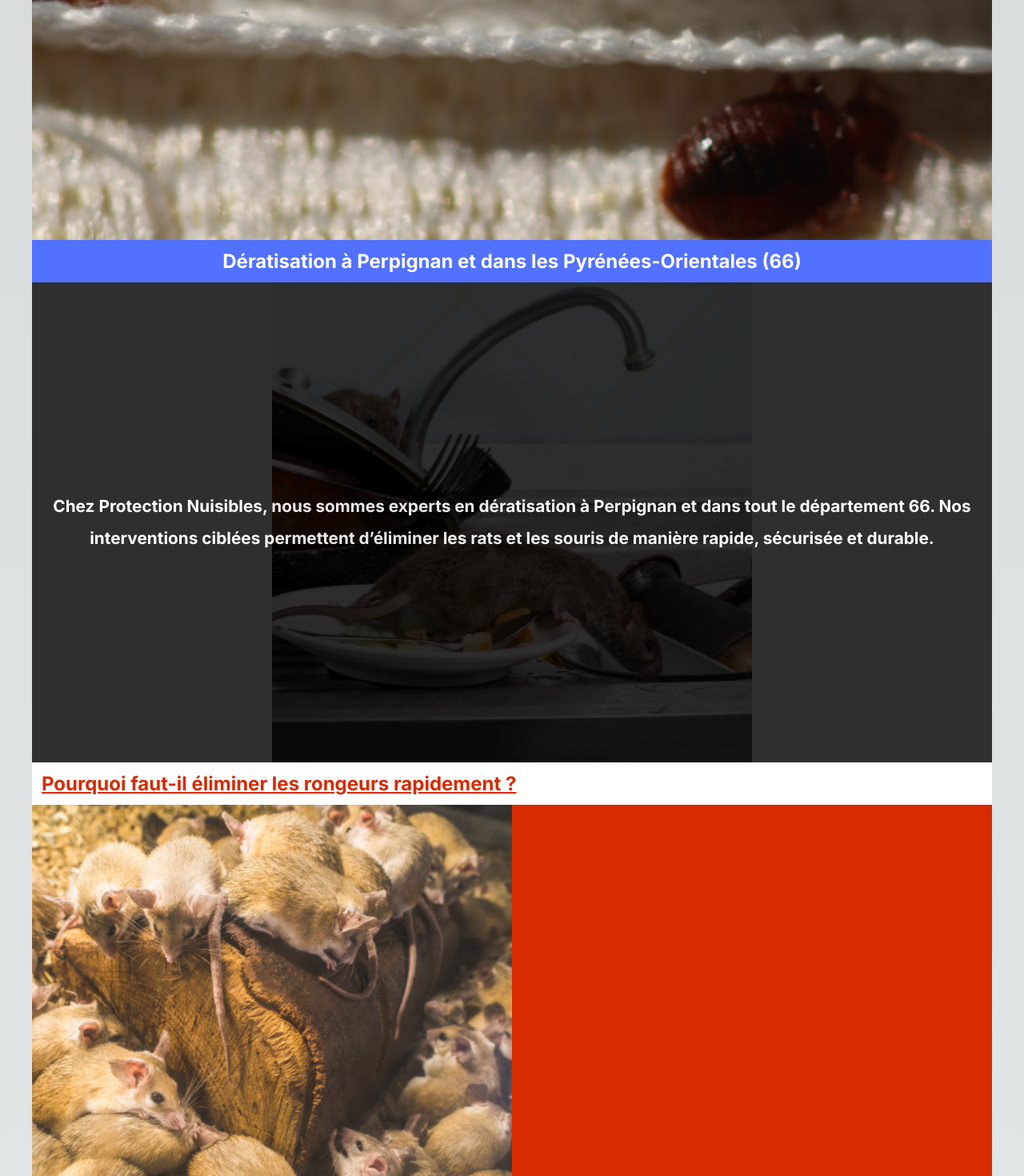
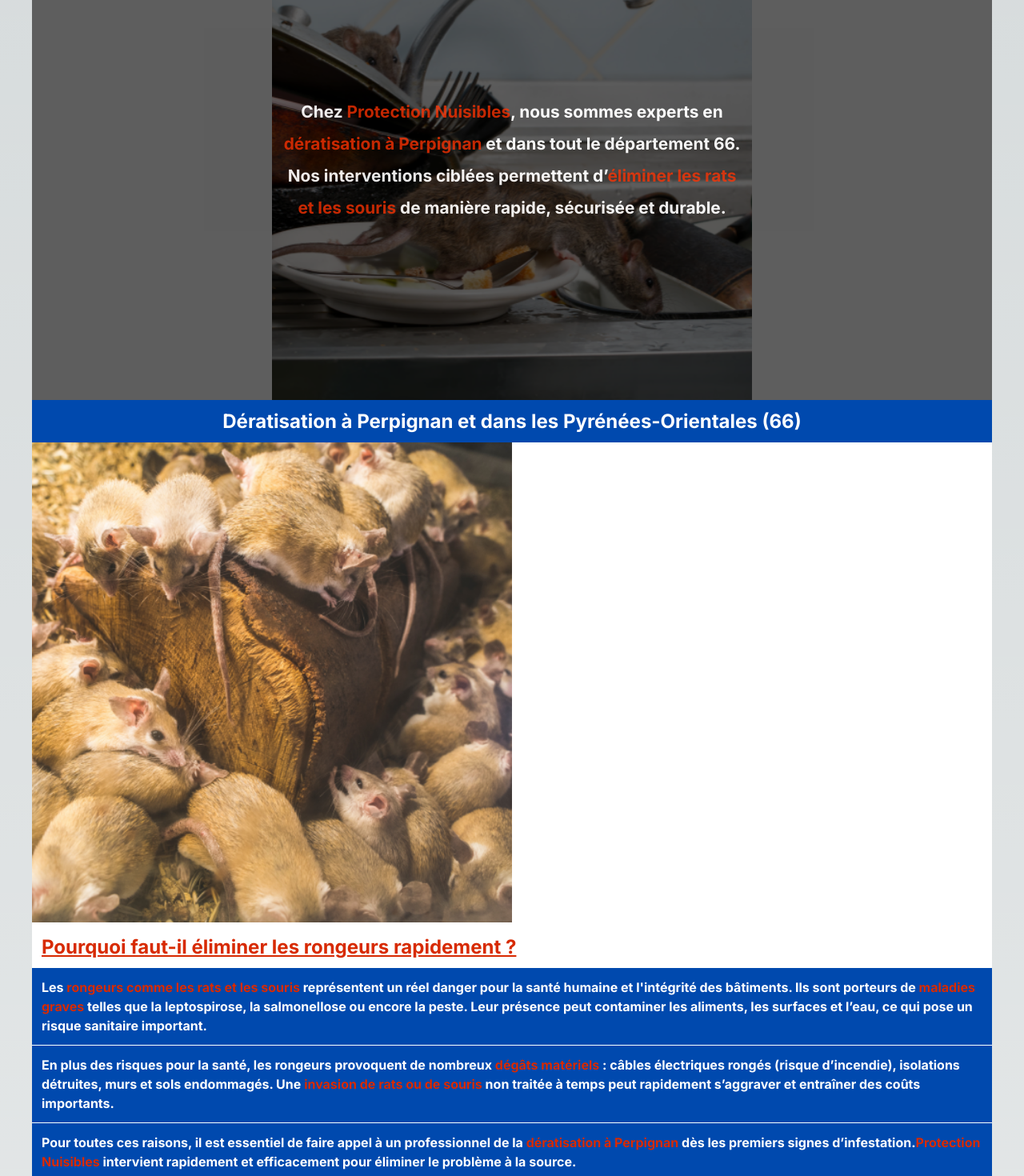
Before and after one commit to AdrienW86/protection-nuisibles, a Next.js app: page /deratisation in a window 1280 px wide. Shown: the part 220-1690 px from the top of the page at 80% size. Built offline with nearby package versions, Linux system fonts and the light colour scheme.

Commit message:
mise en ligne

```diff
--- a/app/deratisation/page.js
+++ b/app/deratisation/page.js
@@ -24,7 +24,7 @@ export default function page() {
     <>
       <Header />
       <main>
-        <SimpleBanner />
+
         <DeratisationMenu />
       </main>
       <Footer />
--- a/components/DeratisationMenu/Menu.js
+++ b/components/DeratisationMenu/Menu.js
@@ -5,10 +5,6 @@ import styles from './menu.module.css'
 export default function Menu() {
   return (
     <section className={styles.container} aria-label="Dératisation à Perpignan et dans les Pyrénées-Orientales">
-      <h1 className={styles.title}>
-        Dératisation à Perpignan et dans les Pyrénées-Orientales (66)
-      </h1>
-
       <section className={styles.presentation}>
         <Image
           src="/image13.png"
@@ -18,21 +14,17 @@ export default function Menu() {
           sizes="(max-width: 600px) 100vw, 600px"
           className={styles.image}
         />
-
         <div className={styles.description}>
           <p className={styles.pDescription}>
-            Chez <strong>Protection Nuisibles</strong>, nous sommes experts en <strong>dératisation à Perpignan</strong> et dans tout le département 66.
-            Nos interventions ciblées permettent d’<strong>éliminer les rats et les souris</strong> de manière rapide, sécurisée et durable.
+            Chez <strong className={styles.strong}>Protection Nuisibles</strong>, nous sommes experts en <strong className={styles.strong}>dératisation à Perpignan</strong> et dans tout le département 66.
+            Nos interventions ciblées permettent d’<strong className={styles.strong}>éliminer les rats et les souris</strong> de manière rapide, sécurisée et durable.
           </p>
         </div>
       </section>
-
-
+        <h1 className={styles.title}>
+          Dératisation à Perpignan et dans les Pyrénées-Orientales (66)
+        </h1>
       <section aria-labelledby="dangers-rongeurs" className={styles.intro}>
-        <h2 id="dangers-rongeurs" className={styles.h2}>
-          Pourquoi faut-il éliminer les rongeurs rapidement ?
-        </h2>
-
           <Image
             src="/image10.png"
             alt="Illustration des dangers des rats et souris pour la santé et les bâtiments"
@@ -41,20 +33,22 @@ export default function Menu() {
             className={styles.image}
             priority
           />
-
+          <h2 id="dangers-rongeurs" className={styles.h2}>
+          Pourquoi faut-il éliminer les rongeurs rapidement ?
+        </h2>
         <p className={styles.p}>
-          Les <strong>rongeurs comme les rats et les souris</strong> représentent un réel danger pour la santé humaine et l'intégrité des bâtiments.
-          Ils sont porteurs de <strong>maladies graves</strong> telles que la leptospirose, la salmonellose ou encore la peste.
+          Les <strong className={styles.strong}>rongeurs comme les rats et les souris</strong> représentent un réel danger pour la santé humaine et l'intégrité des bâtiments.
+          Ils sont porteurs de <strong className={styles.strong}>maladies graves</strong> telles que la leptospirose, la salmonellose ou encore la peste.
           Leur présence peut contaminer les aliments, les surfaces et l’eau, ce qui pose un risque sanitaire important.
         </p>
         <p className={styles.p}>
-          En plus des risques pour la santé, les rongeurs provoquent de nombreux <strong>dégâts matériels</strong> :
+          En plus des risques pour la santé, les rongeurs provoquent de nombreux <strong className={styles.strong}>dégâts matériels</strong> :
           câbles électriques rongés (risque d’incendie), isolations détruites, murs et sols endommagés.
-          Une <strong>invasion de rats ou de souris</strong> non traitée à temps peut rapidement s’aggraver et entraîner des coûts importants.
+          Une <strong className={styles.strong}>invasion de rats ou de souris</strong> non traitée à temps peut rapidement s’aggraver et entraîner des coûts importants.
         </p>
         <p className={styles.p}>
-          Pour toutes ces raisons, il est essentiel de faire appel à un professionnel de la <strong>dératisation à Perpignan</strong> dès les premiers signes d’infestation.
-          <strong>Protection Nuisibles</strong> intervient rapidement et efficacement pour éliminer le problème à la source.
+          Pour toutes ces raisons, il est essentiel de faire appel à un professionnel de la <strong className={styles.strong}>dératisation à Perpignan</strong> dès les premiers signes d’infestation.
+          <strong className={styles.strong}>Protection Nuisibles</strong> intervient rapidement et efficacement pour éliminer le problème à la source.
         </p>
       </section>
 
--- a/components/DeratisationMenu/menu.module.css
+++ b/components/DeratisationMenu/menu.module.css
@@ -7,7 +7,7 @@
     color: white;
     padding: 12px;
     text-align: center;
-    background-color: rgb(82,113,255);
+    background-color: rgb(0,73,174)
 }
 
 .presentation {
@@ -20,6 +20,7 @@
   width: 100%;
   max-width: 600px;
   height: auto;
+  margin: 0 auto;
   object-fit: cover;
 }
 
@@ -37,11 +38,16 @@
     line-height: 2.5rem;
     color: rgb(255, 255, 255);
     opacity: 0.9;
-    background-color: rgba(0, 0, 0, 0.9);
+    background-color: rgba(0, 0, 0, 0.7)
+}
+
+.strong {
+    color: rgb(215,42,1);
 }
 
 
 .pDescription {
+    max-width: 600px;
     padding: 12px;
 }
 
@@ -56,6 +62,9 @@
 .p {
     font-weight: bold;
     padding: 12px;
+    line-height: 1.5em;
+    border-bottom: 1px solid white;
+    background-color: rgb(0,73,174)
 }
 
 .ul {
@@ -74,6 +83,6 @@
 .intro {
 
     color: white;
-    border-bottom: 1px solid black;
-    background-color: rgb(215,42,1);
+
+
 }
--- a/components/Footer/footer.module.css
+++ b/components/Footer/footer.module.css
@@ -3,7 +3,7 @@
     z-index: 5;
     height: 200px;
     width: 100%;
-    background-color: rgb(82,113,255);
+    background-color: rgb(0,73,174)
 }
 
 .container {
```
Lines whose indentation alone changed are shown as unchanged.
